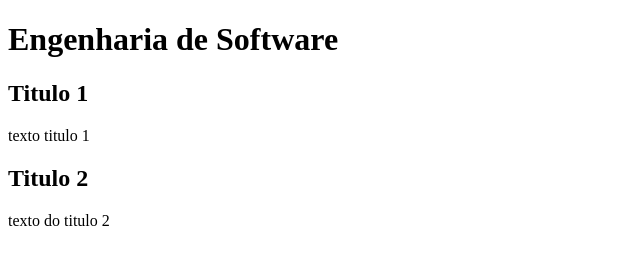
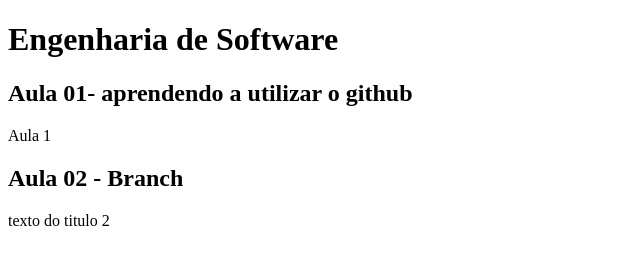
Before and after one commit to marcosquadros/tcc, a plain HTML site: page index.html in a window 1280 px wide. Shown: the whole page, without its empty margins (0-640 px from the left). Drawn offline with Linux system fonts and the light colour scheme.

Commit message:
adicionar conteudo

```diff
--- a/index.html
+++ b/index.html
@@ -11,11 +11,11 @@
             <h1>Engenharia de Software</h1>
         </head>
         <article>
-            <h2>Titulo 1</h2>
-            <p>texto titulo 1</p>
+            <h2>Aula 01- aprendendo a utilizar o github</h2>
+            <p>Aula 1</p>
         </article>
         <article>
-            <h2>Titulo 2</h2>
+            <h2>Aula 02 - Branch</h2>
             <p>texto do titulo 2</p>
         </article>
     </main>
```
